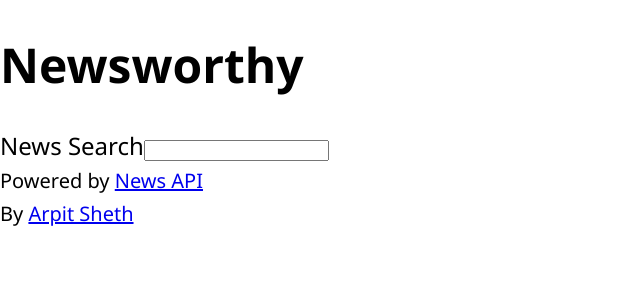
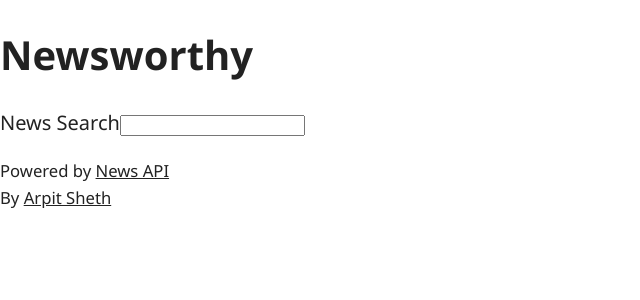
Before and after one commit to shetharp/newsworthy, a React (Create React App) app: page / in a window 1280 px wide. Shown: the top 300 px of the page, without its empty margins (0-640 px from the left). Built offline with nearby package versions, Linux system fonts and the light colour scheme.

Commit message:
Gets Article List Working

```diff
--- a/src/components/App.js
+++ b/src/components/App.js
@@ -1,6 +1,7 @@
 import React, { Component } from 'react';
 import newsService from '../api/newsapi';
 import SearchBar from './SearchBar';
+import ArticleList from './ArticleList';
 import './App.css';
 
 class App extends Component {
@@ -25,6 +26,7 @@ class App extends Component {
         </header>
         <main>
           <SearchBar onSubmit={this.onSearchSubmit} />
+          <ArticleList articles={this.state.articles} />
         </main>
         <footer>
           <small>Powered by <a href="https://newsapi.org/">News API</a></small><br />
--- a/src/components/ArticleList.js
+++ b/src/components/ArticleList.js
@@ -0,0 +1,18 @@
+import React from "react";
+
+function ArticleList(props) {
+  const articles = props.articles.map(({ title, description, url }) => {
+    return (
+      <li>
+        <a href={url} target="_blank" rel="noopener noreferrer">
+          <h2>{description}</h2>
+          <p>{description}</p>
+        </a>
+      </li>
+    );
+  });
+
+  return <ol>{articles}</ol>
+}
+
+export default ArticleList;
--- a/src/index.css
+++ b/src/index.css
@@ -9,7 +9,17 @@ body {
     "Droid Sans", "Helvetica Neue", sans-serif;
   -webkit-font-smoothing: antialiased;
   -moz-osx-font-smoothing: grayscale;
-  font-size: 2.4rem;
+  font-size: 2rem;
+  color: #222222;
+}
+
+a,
+a:visited,
+a:focus {
+  color: inherit;
+}
+a:hover {
+  color: mediumslateblue;
 }
 
 code {
```
